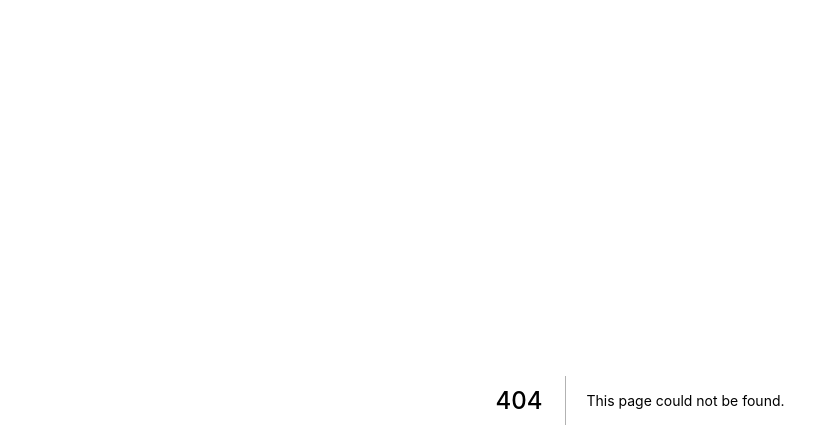
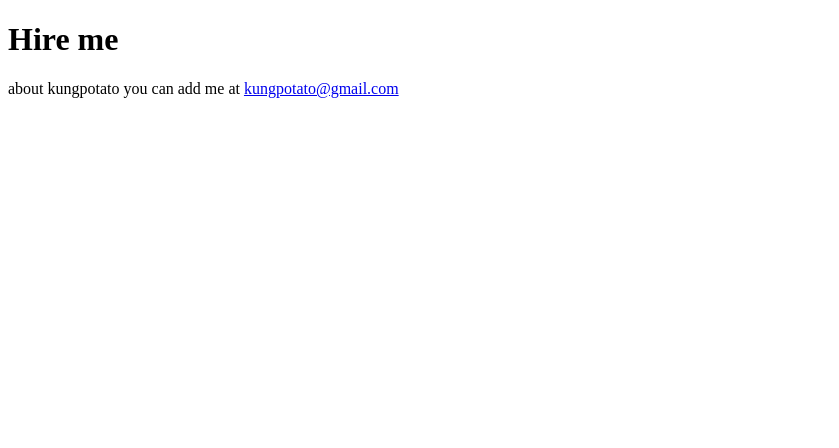
Before and after one commit to kungpotato/ssr-next, a Next.js app: page /hireme in a window 1280 px wide. Before the commit this address had no page. Shown: the top 448 px of the page, without its empty margins (0-839 px from the left). Built offline with nearby package versions, Linux system fonts and the light colour scheme.

Commit message:
test hire me mail

```diff
--- /dev/null
+++ b/pages/hireme.js
@@ -0,0 +1,10 @@
+const HireMe = () => (
+    <div>
+        <h1>Hire me</h1>
+        <p>about kungpotato
+            you can add me at{" "}
+            <a href="mailto:kungpotato@gmail.com">kungpotato@gmail.com</a>
+        </p>
+    </div>
+  )
+  export default HireMe
```
